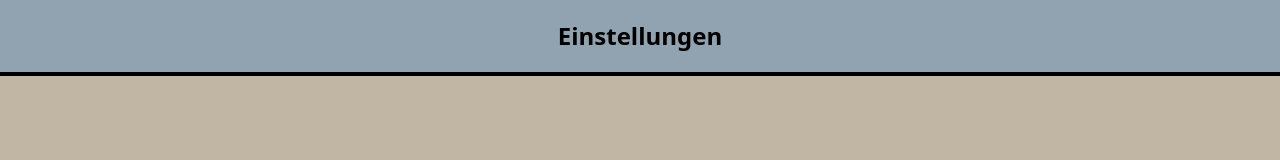
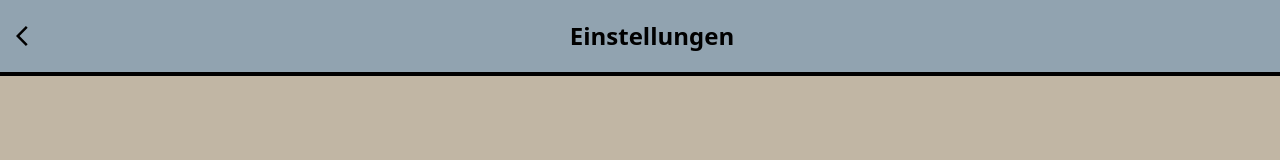
Before and after one commit to LemonEatar/CigSnacks, a Next.js app: page /settings in a window 1280 px wide. Shown: the top 160 px of the page. Built offline with nearby package versions, Linux system fonts and the light colour scheme.

Commit message:
fix: small chunges

```diff
--- a/src/app/page.tsx
+++ b/src/app/page.tsx
@@ -1,10 +1,9 @@
-
 import Link from "next/link";
 
 export default function Home() {
   return (
     <div className="h-screen flex justify-center ">
-      <div className="w-full max-w-md">
+      <div className="w-full ">
         <div className="bg-[#91a3b0] py-4 px-5 flex justify-evenly rounded-full">
           <div className="px-4">
             <Link href="https://www.youtube.com/@Cigsnacks">YouTube</Link>
@@ -23,7 +22,12 @@ export default function Home() {
             </div>
             <div className="pt-24 flex justify-center">
               <div className="p-5 border-4 rounded-full border-black">
-                <Link href="/map" className="bg-[#91a3b0] p-3 rounded-full text-2xl font-semibold">Get Started</Link>
+                <Link
+                  href="/map"
+                  className="bg-[#91a3b0] p-3 rounded-full text-2xl font-semibold"
+                >
+                  Get Started
+                </Link>
               </div>
             </div>
           </div>
--- a/src/app/settings/page.tsx
+++ b/src/app/settings/page.tsx
@@ -1,10 +1,13 @@
+import ArrowBackIosIcon from "@mui/icons-material/ArrowBackIos";
+
 export default function Page() {
   return (
     <div>
       <div>
-        <div className="bg-[#91a3b0] py-5 flex items-center justify-center w-full font-bold text-2xl">
-          Einstellungen
-        </div>
+        <div className="bg-[#91a3b0] py-5 flex items-center justify-between w-full font-bold text-2xl px-4">
+          <ArrowBackIosIcon />
+          <div className="mx-auto">Einstellungen</div>
+        </div>{" "}
         <div className="bg-black h-1 w-full" />
       </div>
     </div>
```
